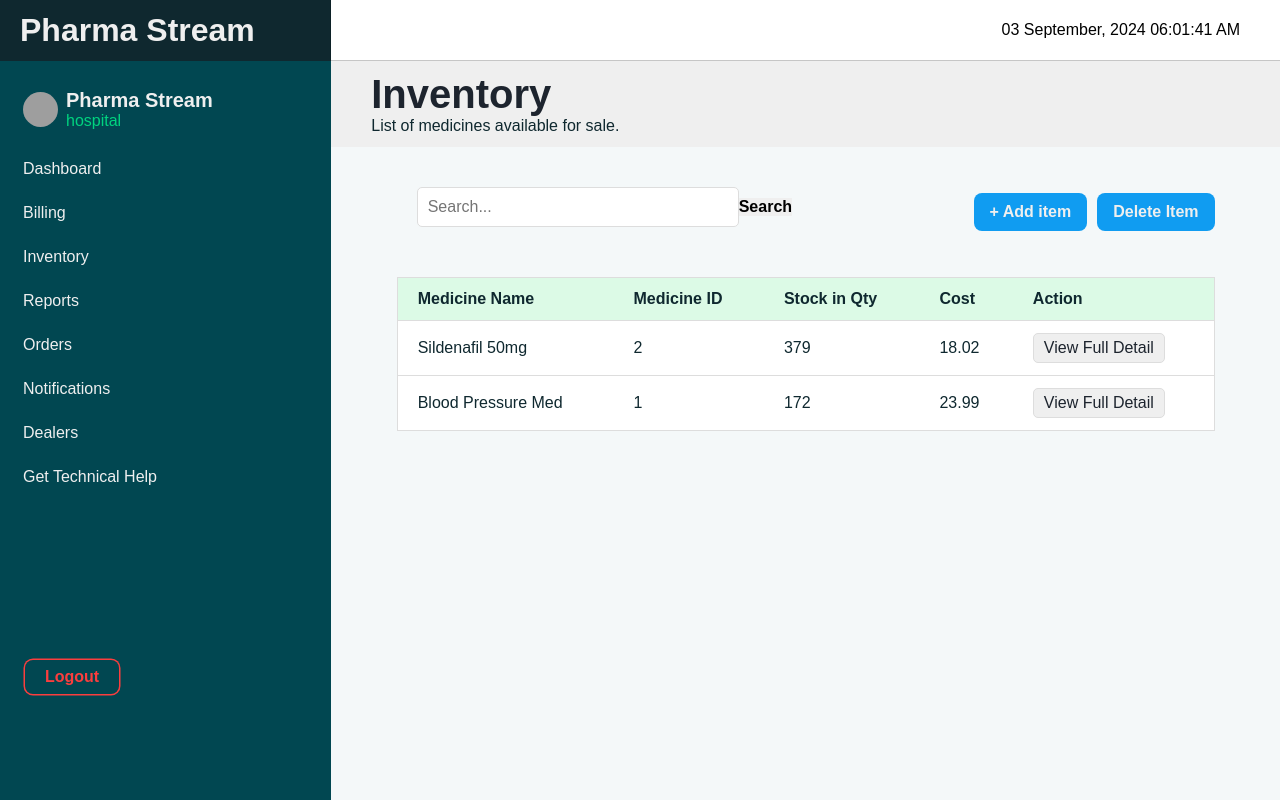
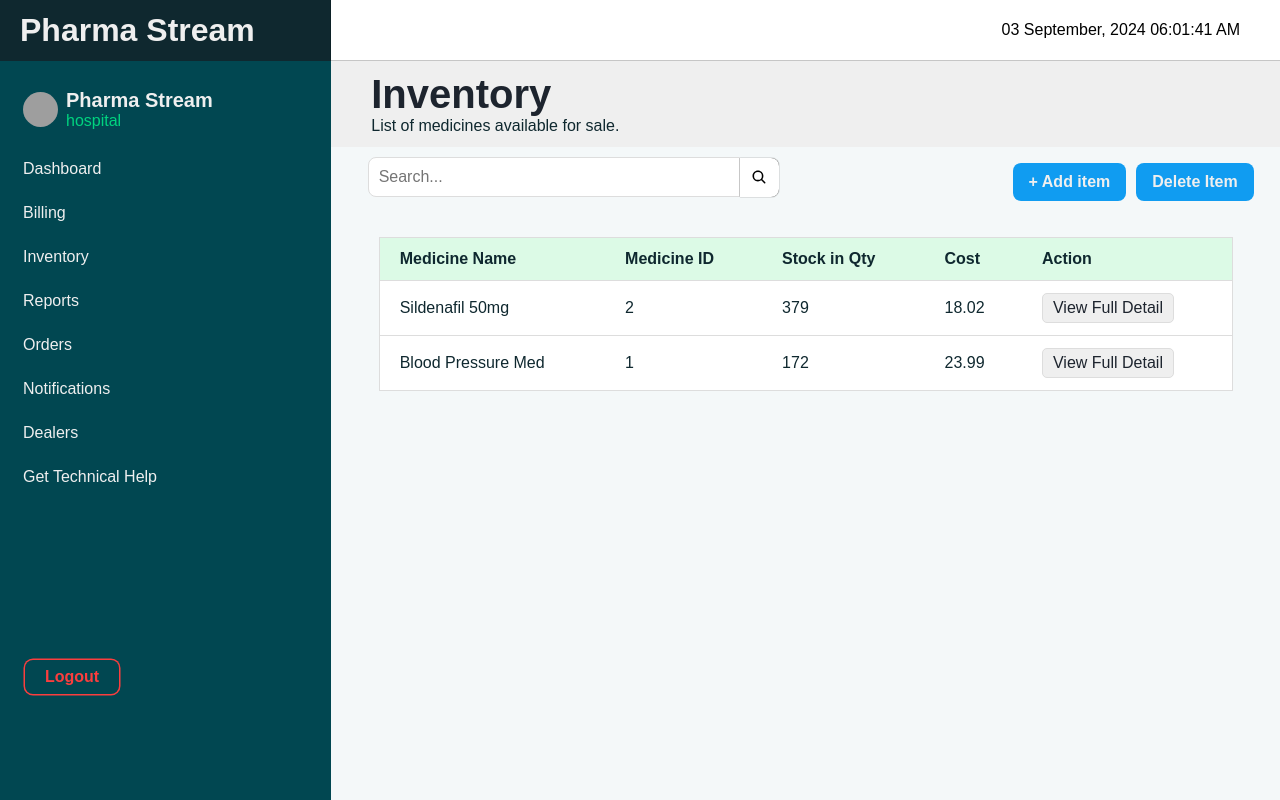
Before and after one commit to rohitks2004/Pharma_stream, a React (Vite) app in the folder client/src/renderer/: page /inventory in a window 1280 px wide. Shown: the top 800 px of the page. Built offline with nearby package versions, Linux system fonts and the light colour scheme; grey boxes are pictures that could not be loaded.

Commit message:
searchbar style

```diff
--- a/client/src/renderer/src/assets/iventory.css
+++ b/client/src/renderer/src/assets/iventory.css
@@ -3,7 +3,6 @@
   display: flex;
   flex-direction: column;
   align-items: center;
-  padding: 20px;
   background-color: #f4f8f9; /* Light background color for a cleaner look */
 }
 
@@ -11,7 +10,32 @@
   display: flex;
   justify-content: space-between;
   align-items: center;
-  width: 90%;
+  width: 70vw;
+  padding: 0px 16px;
+  /* border: 2px solid red; */
+}
+.searchbar-div{
+  /* border: 2px solid black; */
+  display: flex;
+  align-items: flex-start;
+  padding: 10px;
+  .search-input{
+    border-radius: 8px 0px 0px 8px;
+  }
+  .search-btn{
+    border-radius: 0px 8px 8px 0px;
+    background-color: white;
+    padding: 11.5px;
+    margin-top: .5px;
+    box-shadow:0 0 1px 0px black;
+    font-size: 16px;
+    display: flex;
+    align-items: center;
+    justify-content: center;
+    &:active{
+      background-color: #e4e4e4;
+    }
+  }
 }
 
 .action-buttons {
--- a/client/src/renderer/src/components/SearchBar.jsx
+++ b/client/src/renderer/src/components/SearchBar.jsx
@@ -1,5 +1,5 @@
 import React, { useState } from 'react';
-
+import { IoSearch } from "react-icons/io5";
 const SearchBar = ({ setItems }) => {
   const [searchTerm, setSearchTerm] = useState('');
 
@@ -8,16 +8,17 @@ const SearchBar = ({ setItems }) => {
   };
 
   return (
-    <div style={{ padding: "20px" }}>
+    <div className='searchbar-div' style={{}}>
       <input
+      className='search-input'
         type="text"
         placeholder="Search..."
         value={searchTerm}
         onChange={(event) => setSearchTerm(event.target.value)}
-        style={{ padding: "10px", width: "300px", fontSize: "16px" }}
+        style={{ padding: "10px", width: "350px", fontSize: "16px" }}
       />
-      <button className="search" onClick={handleSearch}>
-        Search
+      <button className="search-btn" onClick={handleSearch}>
+      <IoSearch />
       </button>
     </div>
   );
--- a/client/src/renderer/src/pages/Inventory.jsx
+++ b/client/src/renderer/src/pages/Inventory.jsx
@@ -67,7 +67,6 @@ const Inventory = () => {
   return (
     <div className='inventory'>
       <div className='header-section'>
-        {/* <SearchBar totalItems={medicines} setItems={() => {}} /> */}
         <SearchBar setItems={handleSearch}/>
         <div className='action-buttons'>
           <button className='add-item' onClick={handleAddItemClick}>
```
